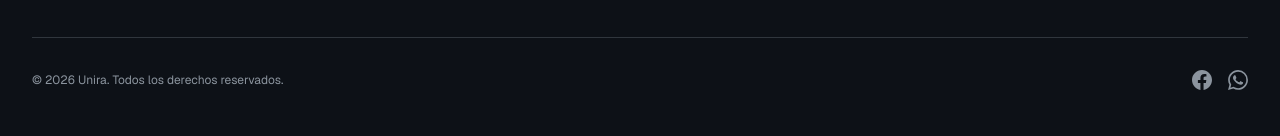
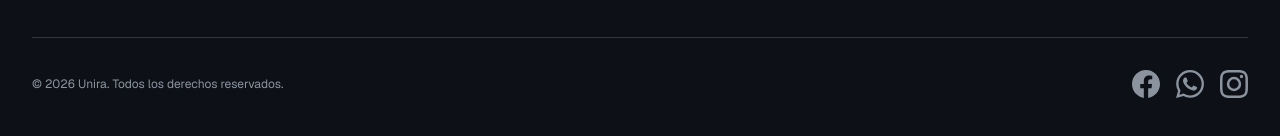
Before and after one commit to ariwolf1969-sys/unira-web, a Next.js app: page / in a window 1280 px wide. Shown: the part 7651-7787 px from the top of the page. Built offline with nearby package versions, Linux system fonts and the light colour scheme.

Commit message:
agregar Instagram

```diff
--- a/src/components/Footer.tsx
+++ b/src/components/Footer.tsx
@@ -41,10 +41,13 @@ export default function Footer() {
           <p className="text-muted text-xs">&copy; {new Date().getFullYear()} Unira. Todos los derechos reservados.</p>
           <div className="flex items-center gap-4">
             <a href="https://facebook.com/groups/365893937405546" target="_blank" rel="noopener noreferrer" className="text-muted hover:text-primary transition-colors" aria-label="Facebook">
-              <svg className="w-5 h-5" fill="currentColor" viewBox="0 0 24 24"><path d="M24 12.073c0-6.627-5.373-12-12-12s-12 5.373-12 12c0 5.99 4.388 10.954 10.125 11.854v-8.385H7.078v-3.47h3.047V9.43c0-3.007 1.792-4.669 4.533-4.669 1.312 0 2.686.235 2.686.235v2.953H15.83c-1.491 0-1.956.925-1.956 1.874v2.25h3.328l-.532 3.47h-2.796v8.385C19.612 23.027 24 18.062 24 12.073z" /></svg>
+              <svg className="w-7 h-7" fill="currentColor" viewBox="0 0 24 24"><path d="M24 12.073c0-6.627-5.373-12-12-12s-12 5.373-12 12c0 5.99 4.388 10.954 10.125 11.854v-8.385H7.078v-3.47h3.047V9.43c0-3.007 1.792-4.669 4.533-4.669 1.312 0 2.686.235 2.686.235v2.953H15.83c-1.491 0-1.956.925-1.956 1.874v2.25h3.328l-.532 3.47h-2.796v8.385C19.612 23.027 24 18.062 24 12.073z" /></svg>
             </a>
             <a href="https://wa.me/5491155976414" target="_blank" rel="noopener noreferrer" className="text-muted hover:text-primary transition-colors" aria-label="WhatsApp">
-              <svg className="w-5 h-5" fill="currentColor" viewBox="0 0 24 24"><path d="M17.472 14.382c-.297-.149-1.758-.867-2.03-.967-.273-.099-.471-.148-.67.15-.197.297-.767.966-.94 1.164-.173.199-.347.223-.644.075-.297-.15-1.255-.463-2.39-1.475-.883-.788-1.48-1.761-1.653-2.059-.173-.297-.018-.458.13-.606.134-.133.298-.347.446-.52.149-.174.198-.298.298-.497.099-.198.05-.371-.025-.52-.075-.149-.669-1.612-.916-2.207-.242-.579-.487-.5-.669-.51-.173-.008-.371-.01-.57-.01-.198 0-.52.074-.792.372-.272.297-1.04 1.016-1.04 2.479 0 1.462 1.065 2.875 1.213 3.074.149.198 2.096 3.2 5.077 4.487.709.306 1.262.489 1.694.625.712.227 1.36.195 1.871.118.571-.085 1.758-.719 2.006-1.413.248-.694.248-1.289.173-1.413-.074-.124-.272-.198-.57-.347m-5.421 7.403h-.004a9.87 9.87 0 01-5.031-1.378l-.361-.214-3.741.982.998-3.648-.235-.374a9.86 9.86 0 01-1.51-5.26c.001-5.45 4.436-9.884 9.888-9.884 2.64 0 5.122 1.03 6.988 2.898a9.825 9.825 0 012.893 6.994c-.003 5.45-4.437 9.884-9.885 9.884m8.413-18.297A11.815 11.815 0 0012.05 0C5.495 0 .16 5.335.157 11.892c0 2.096.547 4.142 1.588 5.945L.057 24l6.305-1.654a11.882 11.882 0 005.683 1.448h.005c6.554 0 11.89-5.335 11.893-11.893a11.821 11.821 0 00-3.48-8.413z" /></svg>
+              <svg className="w-7 h-7" fill="currentColor" viewBox="0 0 24 24"><path d="M17.472 14.382c-.297-.149-1.758-.867-2.03-.967-.273-.099-.471-.148-.67.15-.197.297-.767.966-.94 1.164-.173.199-.347.223-.644.075-.297-.15-1.255-.463-2.39-1.475-.883-.788-1.48-1.761-1.653-2.059-.173-.297-.018-.458.13-.606.134-.133.298-.347.446-.52.149-.174.198-.298.298-.497.099-.198.05-.371-.025-.52-.075-.149-.669-1.612-.916-2.207-.242-.579-.487-.5-.669-.51-.173-.008-.371-.01-.57-.01-.198 0-.52.074-.792.372-.272.297-1.04 1.016-1.04 2.479 0 1.462 1.065 2.875 1.213 3.074.149.198 2.096 3.2 5.077 4.487.709.306 1.262.489 1.694.625.712.227 1.36.195 1.871.118.571-.085 1.758-.719 2.006-1.413.248-.694.248-1.289.173-1.413-.074-.124-.272-.198-.57-.347m-5.421 7.403h-.004a9.87 9.87 0 01-5.031-1.378l-.361-.214-3.741.982.998-3.648-.235-.374a9.86 9.86 0 01-1.51-5.26c.001-5.45 4.436-9.884 9.888-9.884 2.64 0 5.122 1.03 6.988 2.898a9.825 9.825 0 012.893 6.994c-.003 5.45-4.437 9.884-9.885 9.884m8.413-18.297A11.815 11.815 0 0012.05 0C5.495 0 .16 5.335.157 11.892c0 2.096.547 4.142 1.588 5.945L.057 24l6.305-1.654a11.882 11.882 0 005.683 1.448h.005c6.554 0 11.89-5.335 11.893-11.893a11.821 11.821 0 00-3.48-8.413z" /></svg>
+            </a>
+            <a href="https://www.instagram.com/cooperativa_unira/" target="_blank" rel="noopener noreferrer" className="text-muted hover:text-primary transition-colors" aria-label="Instagram">
+              <svg className="w-7 h-7" fill="currentColor" viewBox="0 0 24 24"><path d="M12 2.163c3.204 0 3.584.012 4.85.07 3.252.148 4.771 1.691 4.919 4.919.058 1.265.069 1.645.069 4.849 0 3.205-.012 3.584-.069 4.849-.149 3.225-1.664 4.771-4.919 4.919-1.266.058-1.644.07-4.85.07-3.204 0-3.584-.012-4.849-.07-3.26-.149-4.771-1.699-4.919-4.92-.058-1.265-.07-1.644-.07-4.849 0-3.204.013-3.583.07-4.849.149-3.227 1.664-4.771 4.919-4.919 1.266-.057 1.645-.069 4.849-.069zM12 0C8.741 0 8.333.014 7.053.072 2.695.272.273 2.69.073 7.052.014 8.333 0 8.741 0 12c0 3.259.014 3.668.072 4.948.2 4.358 2.618 6.78 6.98 6.98C8.333 23.986 8.741 24 12 24c3.259 0 3.668-.014 4.948-.072 4.354-.2 6.782-2.618 6.979-6.98.059-1.28.073-1.689.073-4.948 0-3.259-.014-3.667-.072-4.947-.196-4.354-2.617-6.78-6.979-6.98C15.668.014 15.259 0 12 0zm0 5.838a6.162 6.162 0 100 12.324 6.162 6.162 0 000-12.324zM12 16a4 4 0 110-8 4 4 0 010 8zm6.406-11.845a1.44 1.44 0 100 2.881 1.44 1.44 0 000-2.881z" /></svg>
             </a>
           </div>
         </div>
```
